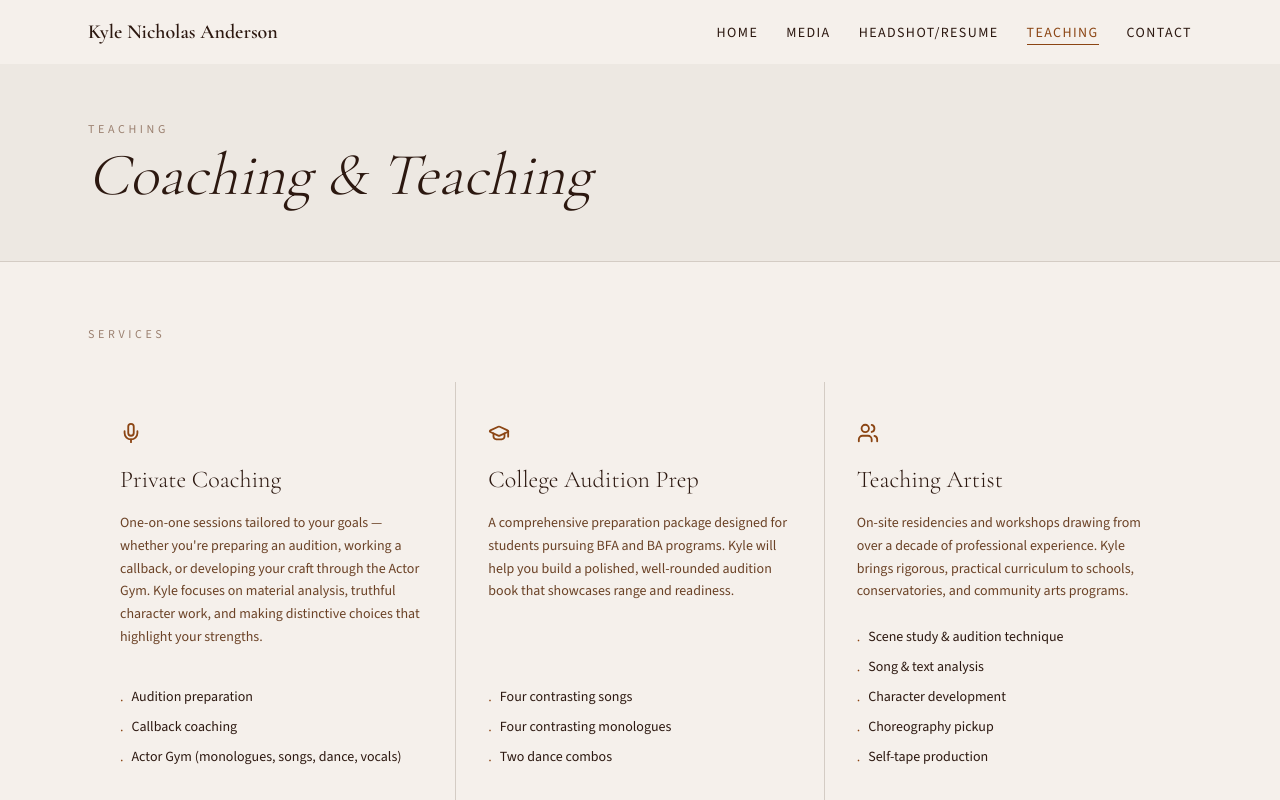
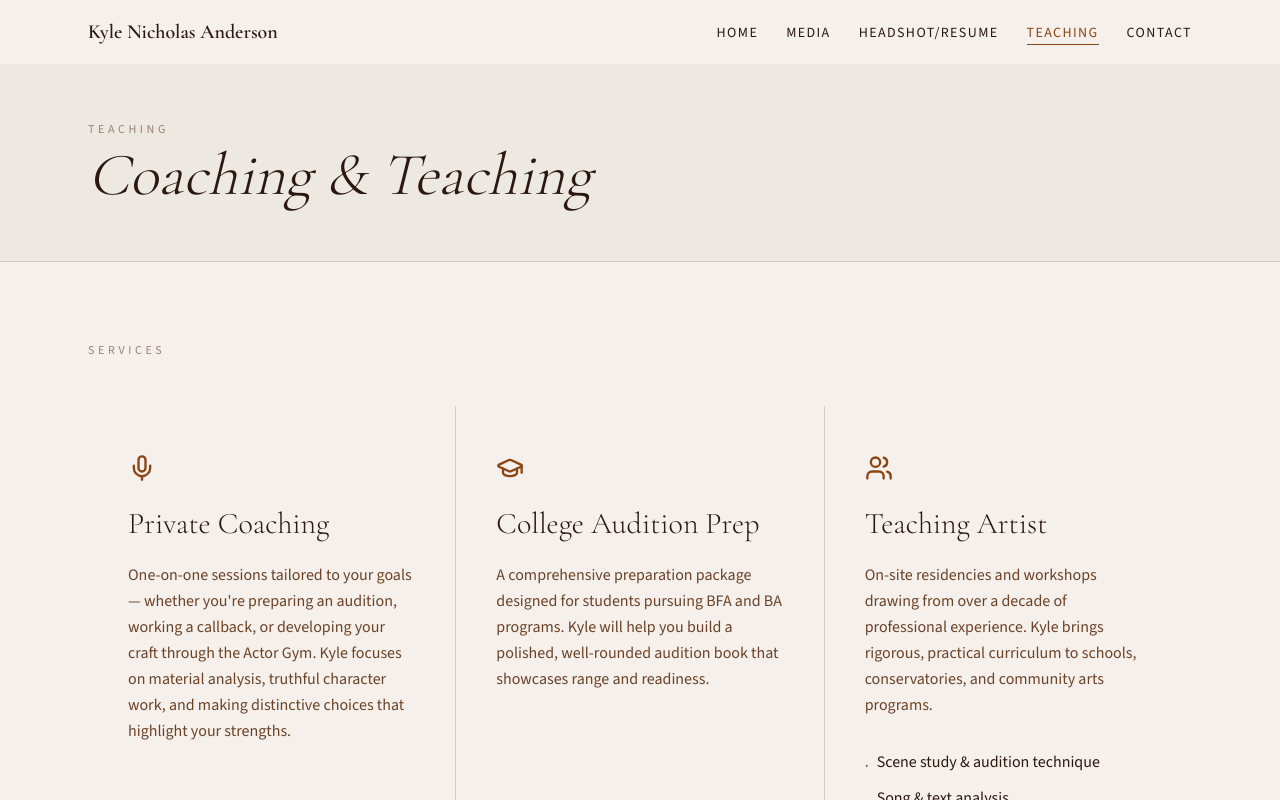
Before and after one commit to wolfdog27/kyle-nicholas-anderson-website, a Next.js app: page /teaching in a window 1280 px wide. Shown: the top 800 px of the page. Built offline with nearby package versions, Linux system fonts and the light colour scheme.

Commit message:
Scale up teaching services section for readability

```diff
--- a/app/teaching/page.tsx
+++ b/app/teaching/page.tsx
@@ -64,11 +64,11 @@ export default function Teaching() {
       </div>
 
       {/* Services */}
-      <section style={{ backgroundColor: "#f5f0eb" }} className="py-16">
+      <section style={{ backgroundColor: "#f5f0eb" }} className="py-20">
         <div className="max-w-6xl mx-auto px-6">
           <p
             style={{ color: "#9b8070", fontFamily: "var(--font-source-sans), sans-serif" }}
-            className="text-xs tracking-[0.3em] uppercase mb-10"
+            className="text-xs tracking-[0.3em] uppercase mb-12"
           >
             Services
           </p>
@@ -77,22 +77,22 @@ export default function Teaching() {
               <div
                 key={title}
                 style={{ backgroundColor: "#f5f0eb" }}
-                className="px-8 py-10 flex flex-col"
+                className="px-10 py-12 flex flex-col"
               >
-                <Icon size={22} style={{ color: "#8b4513" }} className="mb-5" />
+                <Icon size={28} style={{ color: "#8b4513" }} className="mb-6" />
                 <h3
                   style={{ fontFamily: "var(--font-cormorant), Georgia, serif", color: "#2c1810" }}
-                  className="text-2xl font-light mb-4"
+                  className="text-3xl font-light mb-5"
                 >
                   {title}
                 </h3>
                 <p
                   style={{ fontFamily: "var(--font-source-sans), sans-serif", color: "#6b4226" }}
-                  className="text-sm leading-relaxed mb-6"
+                  className="text-base leading-relaxed mb-8"
                 >
                   {description}
                 </p>
-                <ul className="mt-auto space-y-1.5">
+                <ul className="mt-auto space-y-2">
                   {items.map((item) => (
                     <li
                       key={item}
@@ -100,7 +100,7 @@ export default function Teaching() {
                         fontFamily: "var(--font-source-sans), sans-serif",
                         color: "#2c1810",
                       }}
-                      className="text-sm flex items-start gap-2"
+                      className="text-base flex items-start gap-2"
                     >
                       <span style={{ color: "#8b4513" }} className="mt-1">·</span>
                       {item}
```
